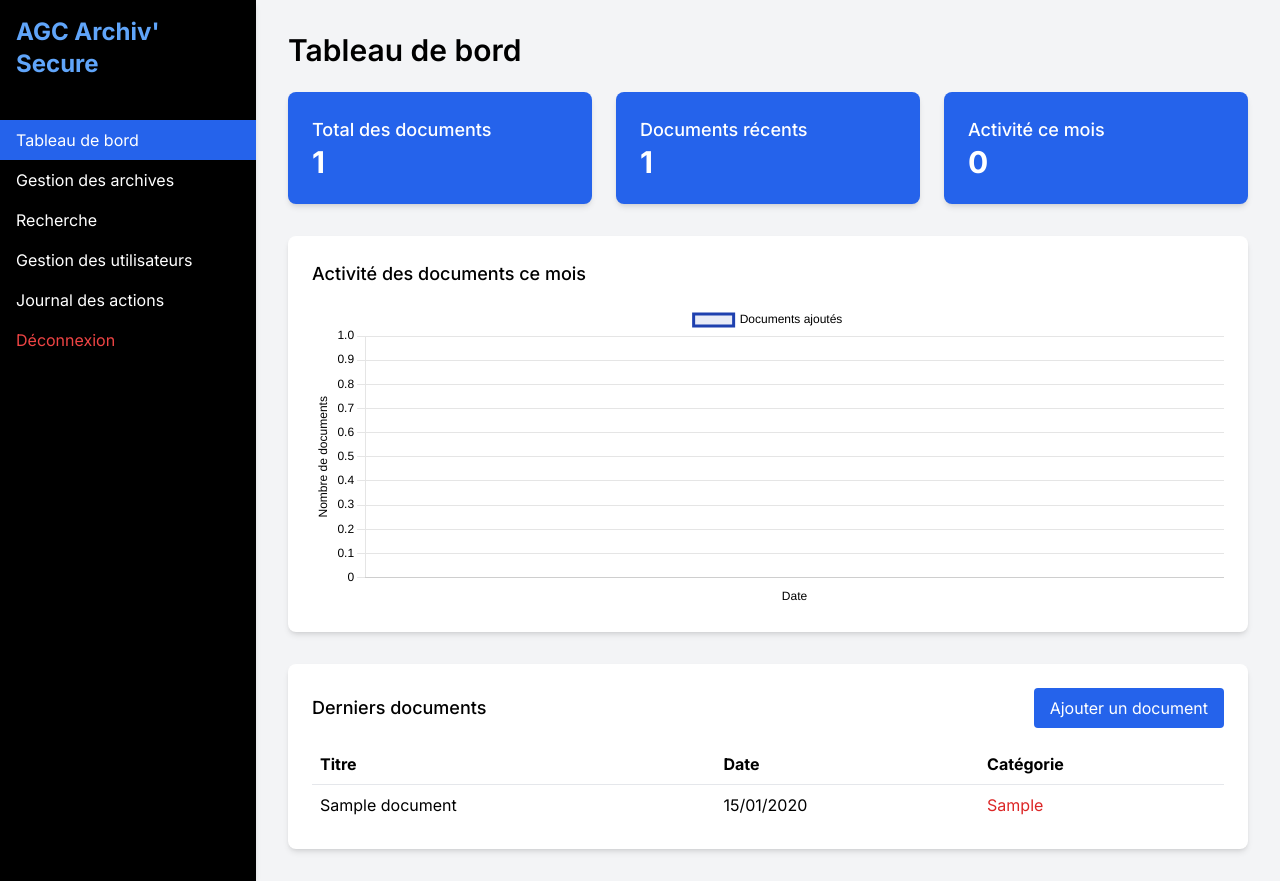
After one commit to Ebolo1/ProjetAGC, a PHP site: page /pages/dashboard.php in a window 1280 px wide. The commit adds this page. Run offline with PHP 8.4, Linux system fonts and the light colour scheme; the visitor is signed in with stand-in values (Sample User, id 1); tables that the repository leaves empty or names only in its code hold one stand-in row (values such as "Sample post"); some libraries are stand-ins or nearby versions.

Commit message:
mise a jour de toute les pages

```diff
--- /dev/null
+++ b/pages/dashboard.php
@@ -0,0 +1,168 @@
+<!DOCTYPE html>
+<html lang="fr">
+<head>
+    <meta charset="UTF-8">
+    <meta name="viewport" content="width=device-width, initial-scale=1.0">
+    <title>AGC Archiv' Secure - Tableau de bord</title>
+    <script src="https://cdn.tailwindcss.com"></script>
+    <script src="https://cdn.jsdelivr.net/npm/chart.js"></script>
+    <link href="https://fonts.googleapis.com/css2?family=Inter:wght@400;500;600;700&display=swap" rel="stylesheet">
+    <style>
+        body {
+            font-family: 'Inter', sans-serif;
+        }
+    </style>
+</head>
+<body class="bg-gray-100 min-h-screen">
+    <?php
+    session_start();
+    // Check if user is logged in
+    if (!isset($_SESSION['user_id'])) {
+        header("Location: login.php");
+        exit();
+    }
+
+    // Database connection (replace with your credentials)
+    $pdo = new PDO("mysql:host=localhost;dbname=agc_archiv", "root", "", [
+        PDO::ATTR_ERRMODE => PDO::ERRMODE_EXCEPTION
+    ]);
+
+    // Fetch total documents
+    $stmt = $pdo->query("SELECT COUNT(*) as total FROM documents");
+    $totalDocuments = $stmt->fetch(PDO::FETCH_ASSOC)['total'];
+
+    // Fetch recent documents (last 5)
+    $stmt = $pdo->query("SELECT title, created_at, category FROM documents ORDER BY created_at DESC LIMIT 5");
+    $recentDocuments = $stmt->fetchAll(PDO::FETCH_ASSOC);
+
+    // Fetch activity data for the chart (documents added per day this month)
+    $stmt = $pdo->query("SELECT DATE(created_at) as date, COUNT(*) as count
+                         FROM documents
+                         WHERE MONTH(created_at) = MONTH(CURRENT_DATE())
+                         GROUP BY DATE(created_at)
+                         ORDER BY date ASC");
+    $activityData = $stmt->fetchAll(PDO::FETCH_ASSOC);
+
+    // Prepare data for Chart.js
+    $labels = [];
+    $data = [];
+    foreach ($activityData as $row) {
+        $labels[] = date('d M', strtotime($row['date']));
+        $data[] = $row['count'];
+    }
+    ?>
+    <div class="flex h-screen">
+        <!-- Sidebar -->
+        <aside class="w-64 bg-black text-white shadow-md">
+            <div class="p-4">
+                <h1 class="text-2xl font-bold text-blue-400">AGC Archiv' Secure</h1>
+            </div>
+            <nav class="mt-6">
+                <ul>
+                    <li><a href="dashboard.php" class="block px-4 py-2 text-white bg-blue-600">Tableau de bord</a></li>
+                    <li><a href="archives.php" class="block px-4 py-2 text-white hover:bg-blue-700">Gestion des archives</a></li>
+                    <li><a href="search.php" class="block px-4 py-2 text-white hover:bg-blue-700">Recherche</a></li>
+                    <?php if ($_SESSION['is_admin']): ?>
+                        <li><a href="users.php" class="block px-4 py-2 text-white hover:bg-blue-700">Gestion des utilisateurs</a></li>
+                        <li><a href="logs.php" class="block px-4 py-2 text-white hover:bg-blue-700">Journal des actions</a></li>
+                    <?php endif; ?>
+                    <li><a href="logout.php" class="block px-4 py-2 text-red-500 hover:bg-red-700 hover:text-white">Déconnexion</a></li>
+                </ul>
+            </nav>
+        </aside>
+
+        <!-- Main Content -->
+        <main class="flex-1 p-8 overflow-auto">
+            <h2 class="text-3xl font-semibold text-black mb-6">Tableau de bord</h2>
+
+            <!-- Metrics -->
+            <div class="grid grid-cols-1 md:grid-cols-3 gap-6 mb-8">
+                <div class="bg-blue-600 text-white p-6 rounded-lg shadow-md">
+                    <h3 class="text-lg font-medium">Total des documents</h3>
+                    <p class="text-3xl font-bold"><?php echo $totalDocuments; ?></p>
+                </div>
+                <div class="bg-blue-600 text-white p-6 rounded-lg shadow-md">
+                    <h3 class="text-lg font-medium">Documents récents</h3>
+                    <p class="text-3xl font-bold"><?php echo count($recentDocuments); ?></p>
+                </div>
+                <div class="bg-blue-600 text-white p-6 rounded-lg shadow-md">
+                    <h3 class="text-lg font-medium">Activité ce mois</h3>
+                    <p class="text-3xl font-bold"><?php echo array_sum($data); ?></p>
+                </div>
+            </div>
+
+            <!-- Chart -->
+            <div class="bg-white p-6 rounded-lg shadow-md mb-8">
+                <h3 class="text-lg font-medium text-black mb-4">Activité des documents ce mois</h3>
+                <canvas id="activityChart" height="100"></canvas>
+            </div>
+
+            <!-- Recent Documents -->
+            <div class="bg-white p-6 rounded-lg shadow-md">
+                <div class="flex justify-between items-center mb-4">
+                    <h3 class="text-lg font-medium text-black">Derniers documents</h3>
+                    <a href="archives.php" class="bg-blue-600 text-white px-4 py-2 rounded hover:bg-blue-700">Ajouter un document</a>
+                </div>
+                <table class="w-full text-left">
+                    <thead>
+                        <tr class="text-black">
+                            <th class="p-2">Titre</th>
+                            <th class="p-2">Date</th>
+                            <th class="p-2">Catégorie</th>
+                        </tr>
+                    </thead>
+                    <tbody>
+                        <?php foreach ($recentDocuments as $doc): ?>
+                            <tr class="border-t">
+                                <td class="p-2 text-black"><?php echo htmlspecialchars($doc['title']); ?></td>
+                                <td class="p-2 text-black"><?php echo date('d/m/Y', strtotime($doc['created_at'])); ?></td>
+                                <td class="p-2 text-red-600"><?php echo htmlspecialchars($doc['category']); ?></td>
+                            </tr>
+                        <?php endforeach; ?>
+                    </tbody>
+                </table>
+            </div>
+        </main>
+    </div>
+
+    <script>
+        // Chart.js for activity graph
+        const ctx = document.getElementById('activityChart').getContext('2d');
+        new Chart(ctx, {
+            type: 'line',
+            data: {
+                labels: <?php echo json_encode($labels); ?>,
+                datasets: [{
+                    label: 'Documents ajoutés',
+                    data: <?php echo json_encode($data); ?>,
+                    borderColor: '#1e40af', // Blue
+                    backgroundColor: 'rgba(30, 64, 175, 0.1)', // Light blue fill
+                    pointBackgroundColor: '#dc2626', // Red points
+                    pointBorderColor: '#dc2626', // Red point borders
+                    fill: true,
+                    tension: 0.4
+                }]
+            },
+            options: {
+                responsive: true,
+                scales: {
+                    y: {
+                        beginAtZero: true,
+                        title: { display: true, text: 'Nombre de documents', color: '#000000' }, // Black
+                        ticks: { color: '#000000' } // Black
+                    },
+                    x: {
+                        title: { display: true, text: 'Date', color: '#000000' }, // Black
+                        ticks: { color: '#000000' } // Black
+                    }
+                },
+                plugins: {
+                    legend: {
+                        labels: { color: '#000000' } // Black
+                    }
+                }
+            }
+        });
+    </script>
+</body>
+</html>
```
Also changed, not shown: dist/index.php (+14 -45 lines), includes/auth.php (+5 -4 lines).
